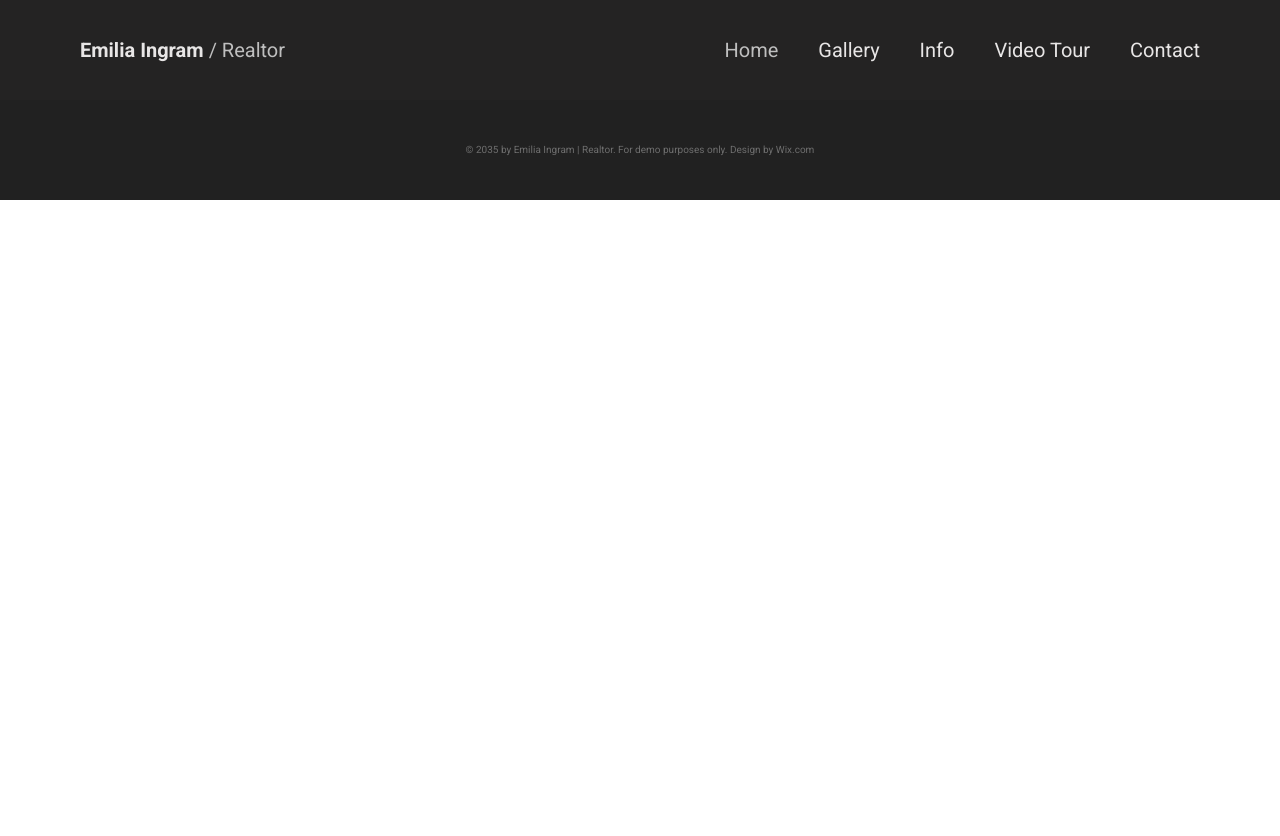
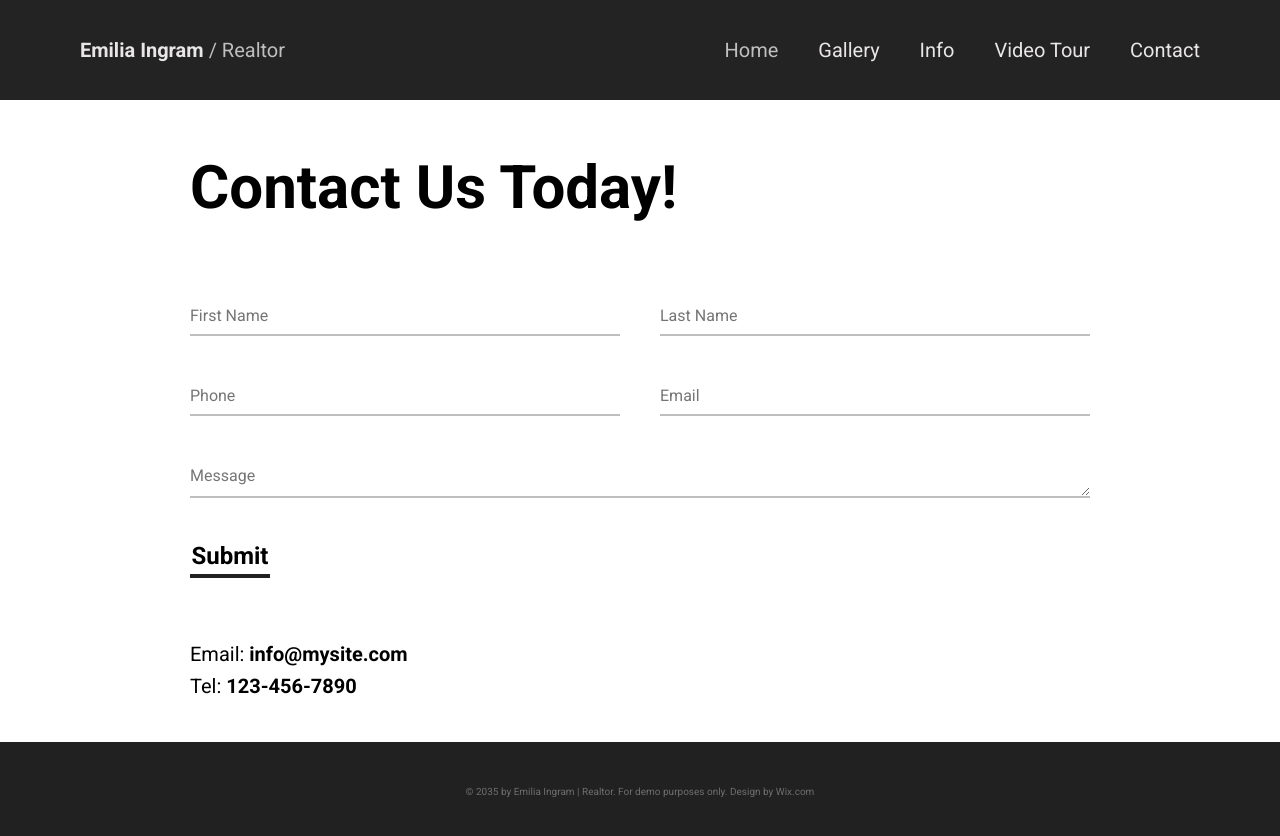
Before and after one commit to Knopkaivy/real-estate-landing, a React (Create React App) app: page / in a window 1280 px wide. Shown: the top 836 px of the page. Before the commit the page ends 800 px from the top, so only its background shows below. Built offline with nearby package versions, Linux system fonts and the light colour scheme.

Commit message:
add Contact component and styles, form basic functionality

```diff
--- a/src/App.jsx
+++ b/src/App.jsx
@@ -1,4 +1,5 @@
-import './App.css';
+import './styles/App.css';
+import Contact from './components/Contact';
 import Footer from './components/Footer';
 import Navbar from './components/Navbar';
 
@@ -6,6 +7,7 @@ function App() {
   return (
     <div className="App">
       <Navbar />
+      <Contact />
       <Footer />
     </div>
   );
--- /dev/null
+++ b/src/components/Contact.jsx
@@ -0,0 +1,92 @@
+import React, { useState } from 'react';
+import '../styles/Contact.css';
+
+const Contact = () => {
+  const [firstName, setFirstName] = useState('');
+  const [lastName, setLastName] = useState('');
+  const [email, setEmail] = useState('');
+  const [phone, setPhone] = useState('');
+  const [message, setMessage] = useState('');
+
+  const resetFormValues = () => {
+    setFirstName('');
+    setLastName('');
+    setEmail('');
+    setPhone('');
+    setMessage('');
+  };
+
+  const handleFormSubmit = () => {
+    let formData = {
+      firstName,
+      lastName,
+      email,
+      phone,
+      message,
+    };
+    console.log(formData);
+    resetFormValues();
+  };
+
+  return (
+    <div className="Contact">
+      <h2 className="Contact__header">Contact Us Today!</h2>
+      <form
+        action="submit"
+        onSubmit={handleFormSubmit}
+        className="Contact__form"
+      >
+        <input
+          type="text"
+          placeholder="First Name"
+          value={firstName}
+          onChange={(e) => setFirstName(e.target.value)}
+          className="Contact__formInput"
+        />
+        <input
+          type="text"
+          placeholder="Last Name"
+          value={lastName}
+          onChange={(e) => setLastName(e.target.value)}
+          className="Contact__formInput"
+        />
+        <input
+          type="tel"
+          placeholder="Phone"
+          value={phone}
+          onChange={(e) => setPhone(e.target.value)}
+          className="Contact__formInput"
+        />
+        <input
+          type="email"
+          // required
+          placeholder="Email"
+          value={email}
+          onChange={(e) => setEmail(e.target.value)}
+          className="Contact__formInput"
+        />
+        <textarea
+          name="message"
+          id=""
+          cols="30"
+          rows="1"
+          placeholder="Message"
+          value={message}
+          onChange={(e) => setMessage(e.target.value)}
+          className="Contact__formInput"
+        ></textarea>
+        <input type="submit" value="Submit" className="button-secondary" />
+      </form>
+      <div className="Contact__info">
+        <div>
+          Email: <span>info@mysite.com</span>
+        </div>
+        <div>
+          Tel: <span>123-456-7890</span>
+        </div>
+      </div>
+    </div>
+  );
+};
+
+export default Contact;
--- a/src/App.css
+++ b/src/styles/App.css
@@ -24,3 +24,23 @@ body {
   font-family: 'Roboto', sans-serif;
   line-height: 1.6;
 }
+.App {
+  display: flex;
+  flex-direction: column;
+  align-items: center;
+  /* min-height: 100vh; */
+}
+.button-secondary {
+  font-family: inherit;
+  font-weight: 700;
+  font-size: 2.4rem;
+  width: 8rem;
+  height: 4rem;
+  background-color: transparent;
+  border: none;
+  border-bottom: 4px solid var(--color-black);
+  cursor: pointer;
+}
+.button-secondary:hover {
+  color: var(--color-grey-dark);
+}
--- /dev/null
+++ b/src/styles/Contact.css
@@ -0,0 +1,44 @@
+.Contact {
+  padding: 4rem;
+  display: flex;
+  flex-direction: column;
+  gap: 6rem;
+}
+.Contact__header {
+  font-size: 6rem;
+}
+.Contact__form {
+  width: 100vw;
+  max-width: 90rem;
+  display: grid;
+  grid-template-columns: 1fr 1fr;
+  gap: 4rem;
+}
+.Contact__formInput {
+  height: 4rem;
+  /* line-height: 2rem; */
+  font-family: inherit;
+  font-size: 1.6rem;
+  border: none;
+  border-bottom: 2px solid var(--color-grey);
+}
+.Contact__formInput:active,
+.Contact__formInput:focus {
+  outline: none;
+  border-bottom: 2px solid var(--color-grey-dark);
+}
+.Contact__form textarea {
+  grid-column-start: 1;
+  grid-column-end: 3;
+  /* grid-row: 3 / span 2; */
+  overflow: auto;
+  height: auto;
+  resize: vertical;
+  line-height: 4rem;
+}
+.Contact__info {
+  font-size: 2rem;
+}
+.Contact__info span {
+  font-weight: 700;
+}
```
